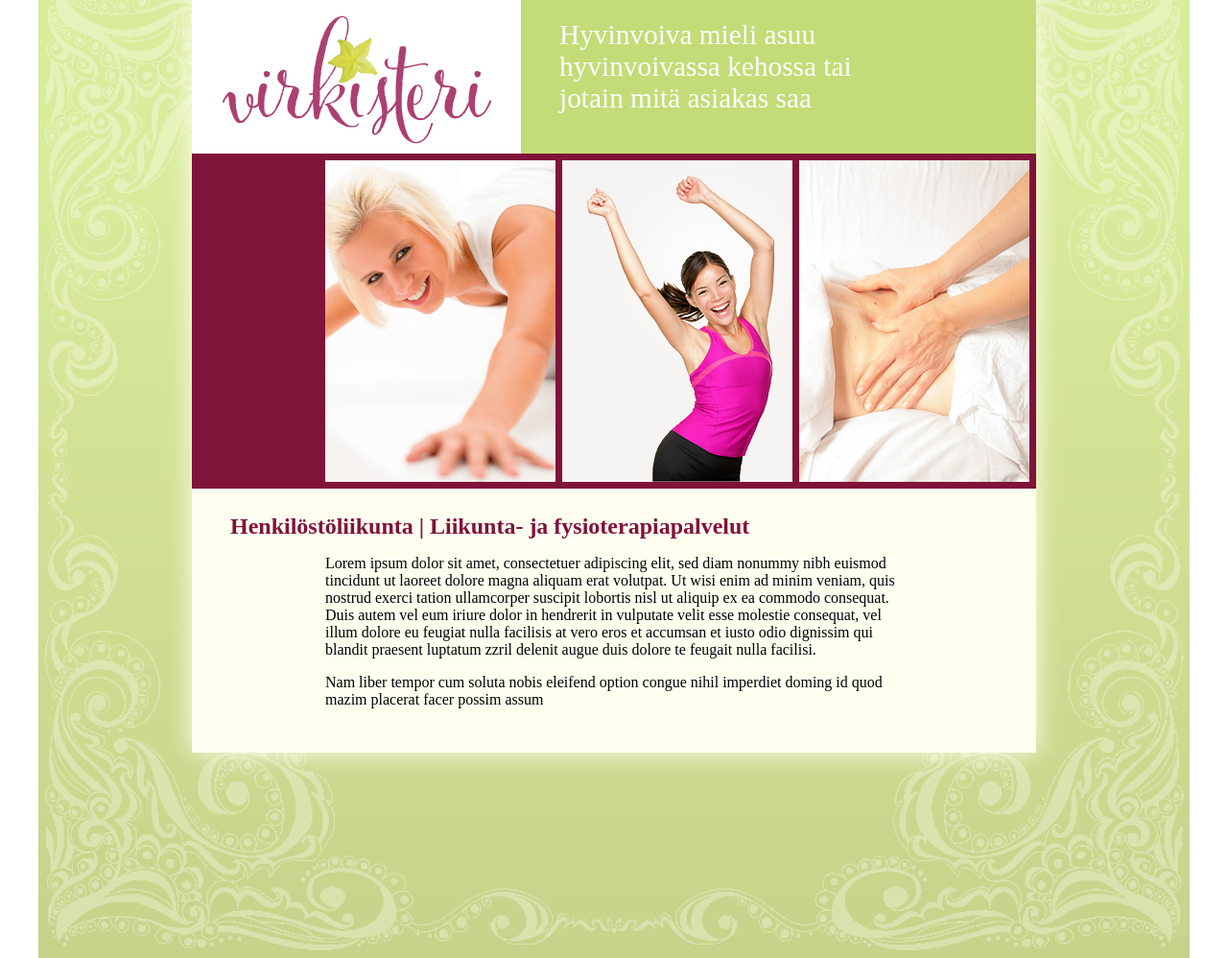
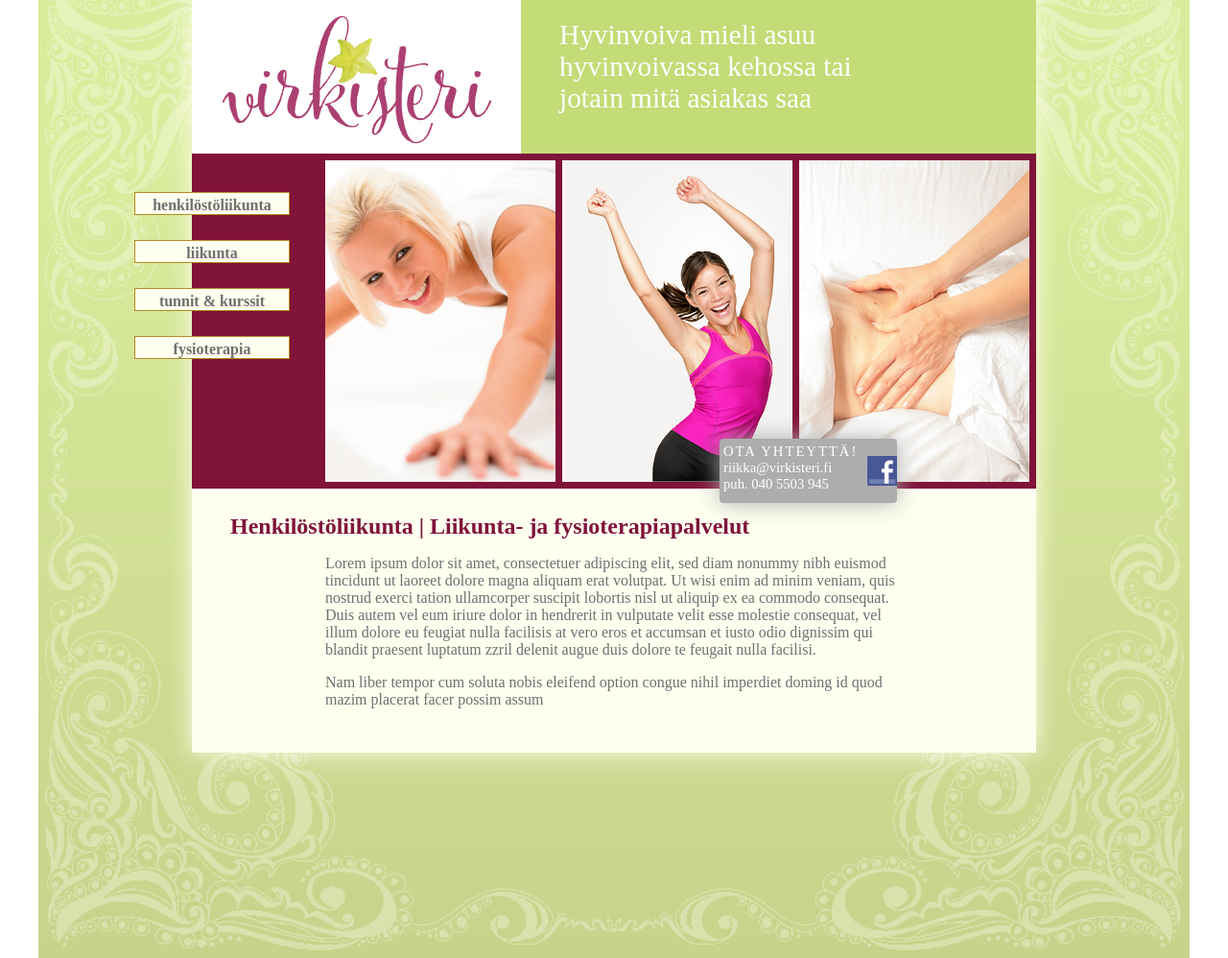
Before and after one commit to sdsykes-web/virkisteri, a Jekyll site: the page built from index.md, in a window 1280 px wide. Shown: the whole page at 96% size. Built offline with Jekyll 4.4.1, drawn with Linux system fonts in a browser that asks for light colours.

Commit message:
Adds more styling and pages

```diff
--- a/_layouts/master.html
+++ b/_layouts/master.html
@@ -13,7 +13,10 @@
   <center>
     <div id="background">
       <div id="shadow">
-          <div id="logo"></div>
+        <div id="main-relative">
+          <a href="index.html">
+            <div id="logo"></div>
+          </a>
           <div id="heading">
             <div id="heading-text">
               Hyvinvoiva mieli asuu
@@ -29,9 +32,29 @@
             <div id="pic2"></div>
             <div id="pic1"></div>
           </div>
+          <ul id="menu">
+            <a href="henkilostoliikunta.html"><li id="menu1" class="{{ page.menu1 }}">henkilöstöliikunta</li></a>
+            <a href="liikunta.html"><li id="menu2" class="{{ page.menu2 }}">liikunta</li></a>
+            <a href="tunnit.html"><li id="menu3" class="{{ page.menu3 }}">tunnit &amp; kurssit</li></a>
+            <a href="fysioterapia.html"><li id="menu4" class="{{ page.menu4 }}">fysioterapia</li></a>
+          </ul>
+          <div id="contact">
+            <div id="contact-text">
+              <div id="contact-take">
+                OTA YHTEYTTÄ!
+              </div>
+              <div id="contact-email">
+                <a href="mailto:riikka@virkisteri.fi">riikka@virkisteri.fi</a>
+              </div>
+              <div id="contact-phone">
+                puh. 040 5503 945
+              </div>
+            </div>
+          </div>
           <div id="content">
             {{ content }}
           </div>
+        </div>
       </div>
     </div>
   </center>
--- a/css/master.css
+++ b/css/master.css
@@ -20,11 +20,16 @@ body {
   -webkit-box-shadow: 0px 0px 25px #fffff0;
 }
 
+#main-relative {
+  position: relative;
+}
+
 #logo {
   background-image: url(../images/virkisteri_www.jpg);
   width: 343px;
   height: 160px;
   float: left;
+  border: 0;
 }
 
 #heading {
@@ -80,6 +85,94 @@ body {
   margin-top: 7px;
 }
 
+#menu {
+  list-style-type: none;
+  margin: 0;
+  padding: 0;
+}
+
+#menu li {
+  width: 160px;
+  border: solid thin #b18b1e;
+  background-color: #fffff0;
+  font-family: "Noa Regular";
+  font-weight: bold;
+  padding-top: 4px;
+  text-align: center;
+}
+
+#menu li:hover {
+  background-color: #80133a;
+  color: #fffff0;
+}
+
+#menu li.lit {
+  background-color: #80133a;
+  color: #fffff0;
+}
+
+#menu a {
+  text-decoration: none;
+  color: #6f6f6f;
+}
+
+#menu1 {
+  position: absolute;
+  top: 200px;
+  left: -60px;
+}
+
+#menu2 {
+  position: absolute;
+  top: 250px;
+  left: -60px;
+}
+
+#menu3 {
+  position: absolute;
+  top: 300px;
+  left: -60px;
+}
+
+#menu4 {
+  position: absolute;
+  top: 350px;
+  left: -60px;
+}
+
+#contact {
+  width: 185px;
+  height: 67px;
+  background-image: url(../images/ota-yhteytta.png);
+  position: absolute;
+  top: 457px;
+  left: 550px;
+  box-shadow: 0px 0px 25px #adadad;
+  -moz-box-shadow: 0px 0px 25px #adadad;
+  -webkit-box-shadow: 0px 0px 25px #adadad;
+  border-radius: 4px;
+  color: white;
+  font-family: "Noa Bold";
+  font-size: 11pt;
+}
+
+#contact-text {
+  padding-top: 5px;
+  padding-left: 4px;
+}
+#contact-take {
+  letter-spacing: 2px;
+}
+#contact-email {
+}
+#contact-phone {
+}
+
+#contact a {
+  text-decoration: none;
+  color: white;
+}
+
 #content {
   width: 880px;
   background-color: #fffff0;
@@ -96,7 +189,21 @@ body {
 
 #content p {
   font-family: "Noa Regular";
-  color: black;
+  color: #6f6f6f;
   margin-left: 139px;
   margin-right: 139px;
 }
+
+#content h2 {
+  font-family: "Noa Bold";
+  font-size: 18pt;
+  color: #6f6f6f;
+  margin-left: 40px;
+}
+
+#content h3 {
+  font-family: "Noa Bold";
+  font-size: 18pt;
+  color: #80133a;
+  margin-left: 40px;
+}
```
Also changed, not shown: fysioterapia.md (added, +9 -0 lines), henkilostoliikunta.md (added, +9 -0 lines), liikunta.md (added, +9 -0 lines), tunnit.md (added, +9 -0 lines).
